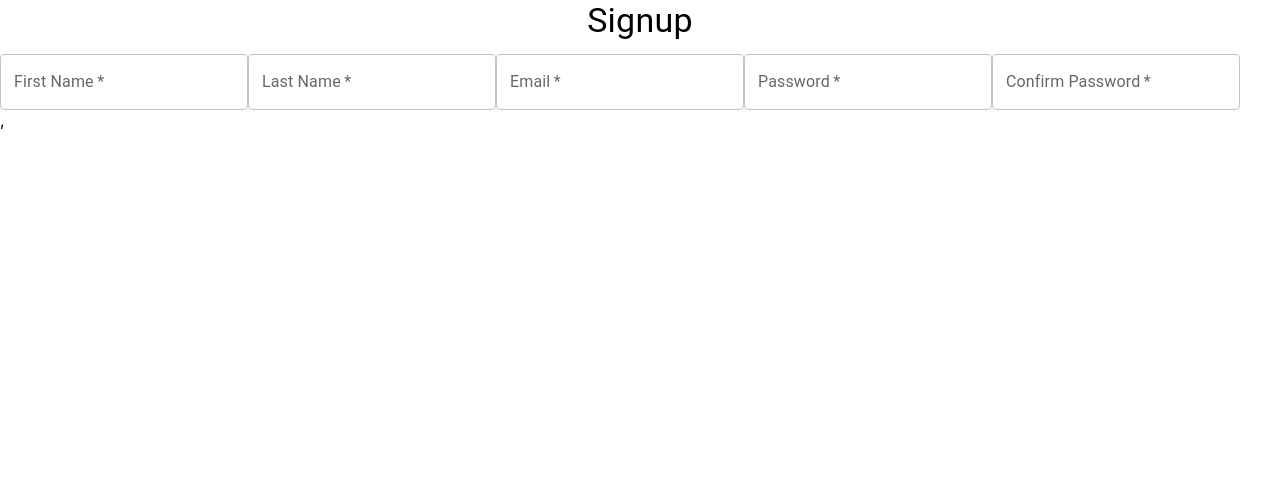
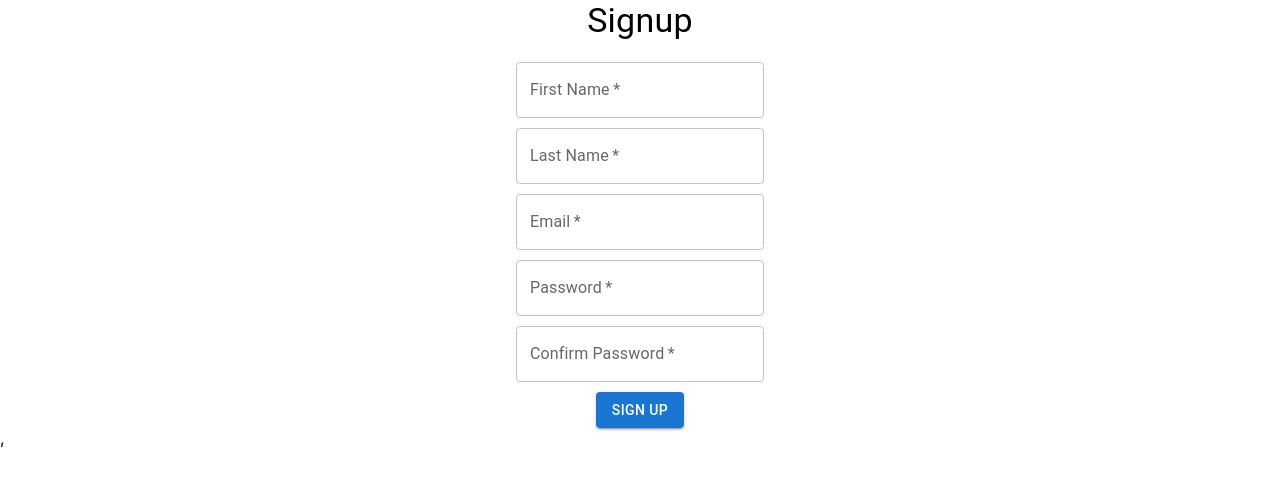
Before and after one commit to Rionic/Recipe-Suggester-App, a React (Create React App) app: page /signup in a window 1280 px wide. Shown: the top 482 px of the page. Built offline with nearby package versions, Linux system fonts and the light colour scheme.

Commit message:
fix dietary preferences, crispify sign up UI, clean code

```diff
--- a/src/App.css
+++ b/src/App.css
@@ -19,15 +19,12 @@
   align-items: center;
 }
 
-.App-header {
-  background-color: #282c34;
-  min-height: 100vh;
+.signup {
+  margin-top: 20px;
   display: flex;
   flex-direction: column;
+  row-gap: 10px;
   align-items: center;
-  justify-content: center;
-  font-size: calc(10px + 2vmin);
-  color: white;
 }
 
 .App-link {
--- a/src/App.jsx
+++ b/src/App.jsx
@@ -43,15 +43,10 @@ function App() {
   };
 
   const handlePreferenceChange = (event) => {
-    const { value, checked } = event.target;
-    const updatedPreferences = checked
-      ? [...searchCriteria.dietaryPreferences, value]
-      : searchCriteria.dietaryPreferences.filter(
-          (preference) => preference !== value,
-        );
+    const value = event.target.value;
     setSearchCriteria({
       ...searchCriteria,
-      dietaryPreferences: updatedPreferences,
+      dietaryPreferences: value,
     });
   };
 
@@ -97,7 +92,6 @@ function App() {
 
       setIngredients(data.ingredientsList);
       setUrls(data.urlList);
-      console.log('Ingredients for recipes:', data);
     } catch (error) {
       console.error('There was a problem with the fetch operation:', error);
     }
--- a/src/components/Signup.js
+++ b/src/components/Signup.js
@@ -1,15 +1,18 @@
 import React from 'react';
+import '../App.css';
 import { Typography, TextField, Button } from '@mui/material';
 import { styled } from '@mui/system';
 
 function Signup() {
-  const handleSubmit = () => {};
+  const handleSubmit = (event) => {
+    event.preventDefault();
+  };
   return (
     <div>
       <Typography variant="h4" align="center" gutterBottom>
         Signup
       </Typography>
-      <form onSubmit={handleSubmit}>
+      <form onSubmit={handleSubmit} className="signup">
         <TextField
           label="First Name"
           name="firstName"
@@ -22,122 +25,29 @@ function Signup() {
           variant="outlined"
           required
         />
-
         <TextField label="Email" name="email" variant="outlined" required />
-
         <TextField
           label="Password"
           name="password"
           variant="outlined"
           required
         />
-
         <TextField
           label="Confirm Password"
           name="confirmPassword"
           variant="outlined"
           required
         />
+        <Button
+          type="submit"
+          variant="contained"
+          color="primary"
+        >
+          Sign Up
+        </Button>
       </form>
     </div>
   );
 }
 
 export default Signup;
-/*
-const useStyles = makeStyles((theme) => ({
-  formContainer: {
-    maxWidth: '400px',
-    margin: '0 auto',
-    marginTop: '50px',
-    padding: '20px',
-    border: '1px solid #ccc',
-    borderRadius: '5px',
-  },
-}));
-
-function SignupPage() {
-  const classes = useStyles();
-
-  const handleSubmit = (event) => {
-    event.preventDefault();
-    // Handle form submission logic here
-    // Retrieve form data: event.target.<fieldName>.value
-  };
-
-  return (
-    <div>
-      <Typography variant="h4" align="center" gutterBottom>
-        Signup
-      </Typography>
-
-      <form className={classes.formContainer} onSubmit={handleSubmit}>
-        <Grid container spacing={2}>
-          <Grid item xs={12} sm={6}>
-            <TextField
-              fullWidth
-              label="First Name"
-              name="firstName"
-              variant="outlined"
-              required
-            />
-          </Grid>
-          <Grid item xs={12} sm={6}>
-            <TextField
-              fullWidth
-              label="Last Name"
-              name="lastName"
-              variant="outlined"
-              required
-            />
-          </Grid>
-          <Grid item xs={12}>
-            <TextField
-              fullWidth
-              label="Email"
-              name="email"
-              type="email"
-              variant="outlined"
-              required
-            />
-          </Grid>
-          <Grid item xs={12}>
-            <TextField
-              fullWidth
-              label="Password"
-              name="password"
-              type="password"
-              variant="outlined"
-              required
-            />
-          </Grid>
-          <Grid item xs={12}>
-            <TextField
-              fullWidth
-              label="Confirm Password"
-              name="confirmPassword"
-              type="password"
-              variant="outlined"
-              required
-            />
-          </Grid>
-          <Grid item xs={12}>
-            <Button
-              type="submit"
-              variant="contained"
-              color="primary"
-              fullWidth
-            >
-              Sign Up
-            </Button>
-          </Grid>
-        </Grid>
-      </form>
-    </div>
-  );
-}
-
-export default SignupPage;
-
-
-*/
```
